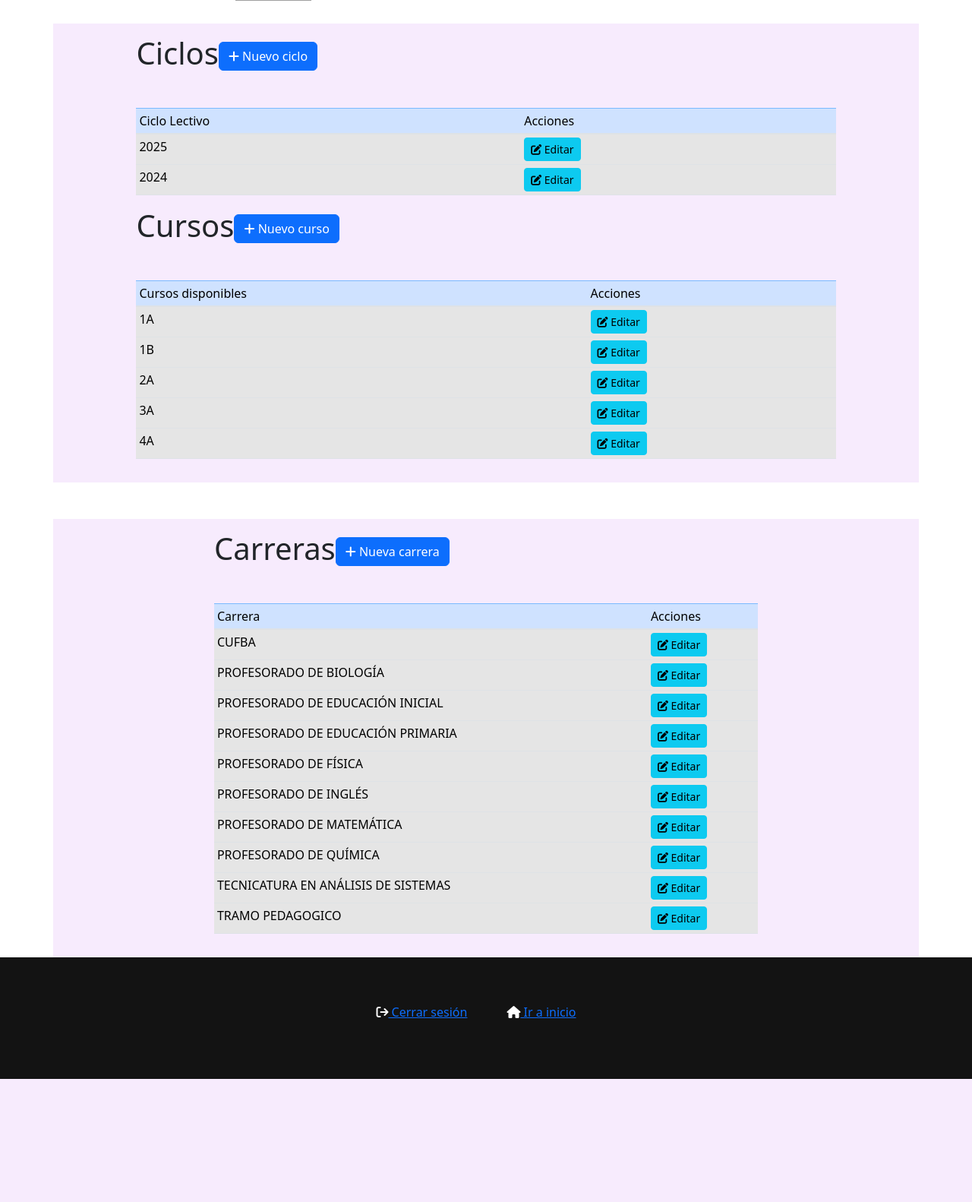
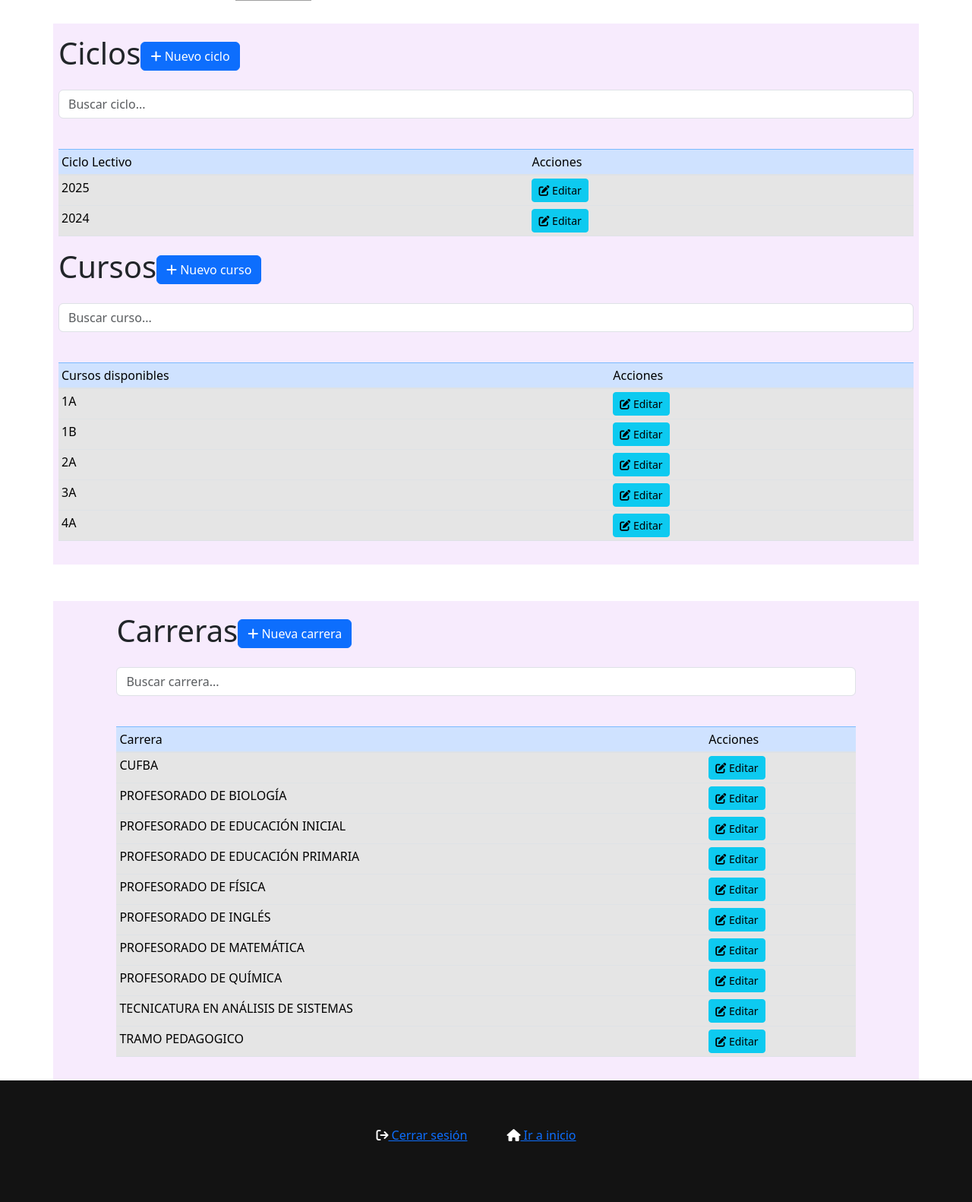
Before and after one commit to FernandoALemos/LESBVA, a PHP site: page /ciclos_carreras_cursos.php in a window 1280 px wide. Shown: the part 81-1663 px from the top of the page at 76% size. Before the commit the page ends 1501 px from the top, so only its background shows below. Run offline with PHP 8.4, Linux system fonts and the light colour scheme; a user stored in the database is signed in; data comes from the database, SQL or seed files in the repository; some libraries are stand-ins or nearby versions; some web fonts are replaced; grey boxes are pictures that could not be loaded.

Commit message:
Update ciclos_carreras_cursos.php
agrego buscadores dinámicos

```diff
--- a/ciclos_carreras_cursos.php
+++ b/ciclos_carreras_cursos.php
@@ -90,9 +90,10 @@ if (!isset($_SESSION['rol_id']) || $_SESSION['rol_id'] <> 1) { //Acá solo lo li
     <main class="container mt-5">
         <div class="form-row">
             <div class="d-flex justify-content-between align-items-center mb-3">
-                <h1>Ciclos</h1> <!-- Corrijo, mal escrito-->
+                <h1>Ciclos</h1>
                 <button class="btn btn-primary" data-toggle="modal" data-target="#modalCrearCiclo"><i class="fa-solid fa-plus"> </i> Nuevo ciclo</button>
             </div>
+            <input type="text" id="searchCiclos" class="form-control mb-3" placeholder="Buscar ciclo...">
             <table class="table table-sm table-striped table-hover mt-4">
                 <thead class="table-primary">
                     <tr>
@@ -100,7 +101,7 @@ if (!isset($_SESSION['rol_id']) || $_SESSION['rol_id'] <> 1) { //Acá solo lo li
                         <th>Acciones</th>
                     </tr>
                 </thead>
-                <tbody class="table-active">
+                <tbody class="table-active" id="tablaCiclos">
                     <?php
                     $ciclos = CicloLectivo::listarCiclos();
                     foreach ($ciclos as $ciclo) {
@@ -114,10 +115,27 @@ if (!isset($_SESSION['rol_id']) || $_SESSION['rol_id'] <> 1) { //Acá solo lo li
                     ?>
                 </tbody>
             </table>
+            <script>
+                // Función para filtro dinámico en Ciclos
+                document.getElementById('searchCiclos').addEventListener('keyup', function() {
+                    let filter = this.value.toLowerCase();
+                    let rows = document.querySelectorAll('#tablaCiclos tr');
+
+                    rows.forEach(function(row) {
+                        let ciclo = row.querySelector('td').textContent.toLowerCase();
+                        if (ciclo.includes(filter)) {
+                            row.style.display = '';
+                        } else {
+                            row.style.display = 'none';
+                        }
+                    });
+                });
+            </script>
             <div class="d-flex justify-content-between align-items-center mb-3">
                 <h1>Cursos</h1>
                 <button class="btn btn-primary" data-toggle="modal" data-target="#modalCrearCurso"><i class="fa-solid fa-plus"> </i> Nuevo curso</button>
             </div>
+            <input type="text" id="searchCursos" class="form-control mb-3" placeholder="Buscar curso...">
             <table class="table table-sm table-striped table-hover mt-4">
                 <thead class="table-primary">
                     <tr>
@@ -125,7 +143,7 @@ if (!isset($_SESSION['rol_id']) || $_SESSION['rol_id'] <> 1) { //Acá solo lo li
                         <th>Acciones</th>
                     </tr>
                 </thead>
-                <tbody class="table-active">
+                <tbody class="table-active" id="tablaCursos">
                     <?php
                     $cursos = Curso::listar_Cursos();
                     foreach ($cursos as $curso) {
@@ -139,6 +157,22 @@ if (!isset($_SESSION['rol_id']) || $_SESSION['rol_id'] <> 1) { //Acá solo lo li
                     ?>
                 </tbody>
             </table>
+            <script>
+    // Función para filtro dinámico en Cursos
+    document.getElementById('searchCursos').addEventListener('keyup', function() {
+        let filter = this.value.toLowerCase();
+        let rows = document.querySelectorAll('#tablaCursos tr');
+
+        rows.forEach(function(row) {
+            let curso = row.querySelector('td').textContent.toLowerCase();
+            if (curso.includes(filter)) {
+                row.style.display = '';
+            } else {
+                row.style.display = 'none';
+            }
+        });
+    });
+</script>
         </div>
     </main>
 
@@ -218,6 +252,7 @@ if (!isset($_SESSION['rol_id']) || $_SESSION['rol_id'] <> 1) { //Acá solo lo li
                 <h1>Carreras</h1>
                 <button class="btn btn-primary" data-toggle="modal" data-target="#modalCrearCarrera"><i class="fa-solid fa-plus"> </i> Nueva carrera</button>
             </div>
+            <input type="text" id="searchInput" class="form-control mb-3" placeholder="Buscar carrera...">
             <table class="table table-sm table-striped table-hover mt-4">
                 <thead class="table-primary">
                     <tr>
@@ -225,7 +260,7 @@ if (!isset($_SESSION['rol_id']) || $_SESSION['rol_id'] <> 1) { //Acá solo lo li
                         <th>Acciones</th>
                     </tr>
                 </thead>
-                <tbody class="table-active">
+                <tbody class="table-active" id="carreraTable">
                     <?php
                     $carreras = Carrera::listarCarreras();
                     foreach ($carreras as $carrera) {
@@ -240,6 +275,23 @@ if (!isset($_SESSION['rol_id']) || $_SESSION['rol_id'] <> 1) { //Acá solo lo li
                 </tbody>
             </table>
         </div>
+
+        <script>
+            // Función para aplicar el buscador dinámico a carreras
+            document.getElementById('searchInput').addEventListener('keyup', function() {
+                let filter = this.value.toLowerCase();
+                let rows = document.querySelectorAll('#carreraTable tr');
+
+                rows.forEach(function(row) {
+                    let carrera = row.querySelector('td').textContent.toLowerCase();
+                    if (carrera.includes(filter)) {
+                        row.style.display = '';
+                    } else {
+                        row.style.display = 'none';
+                    }
+                });
+            });
+        </script>
     </main>
 
 
```
